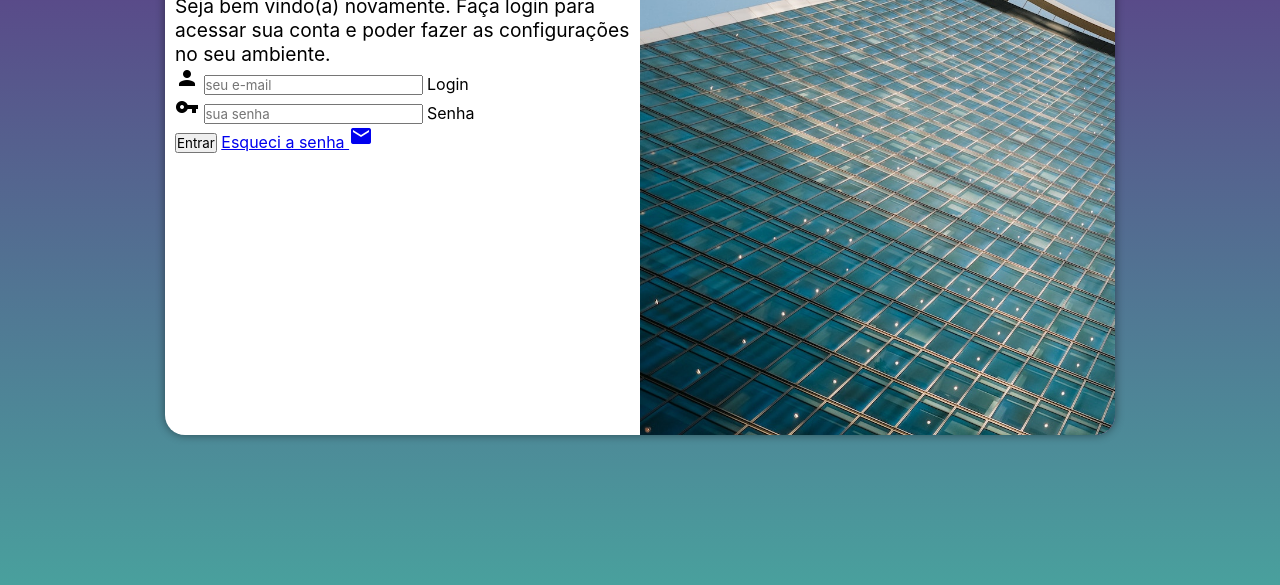
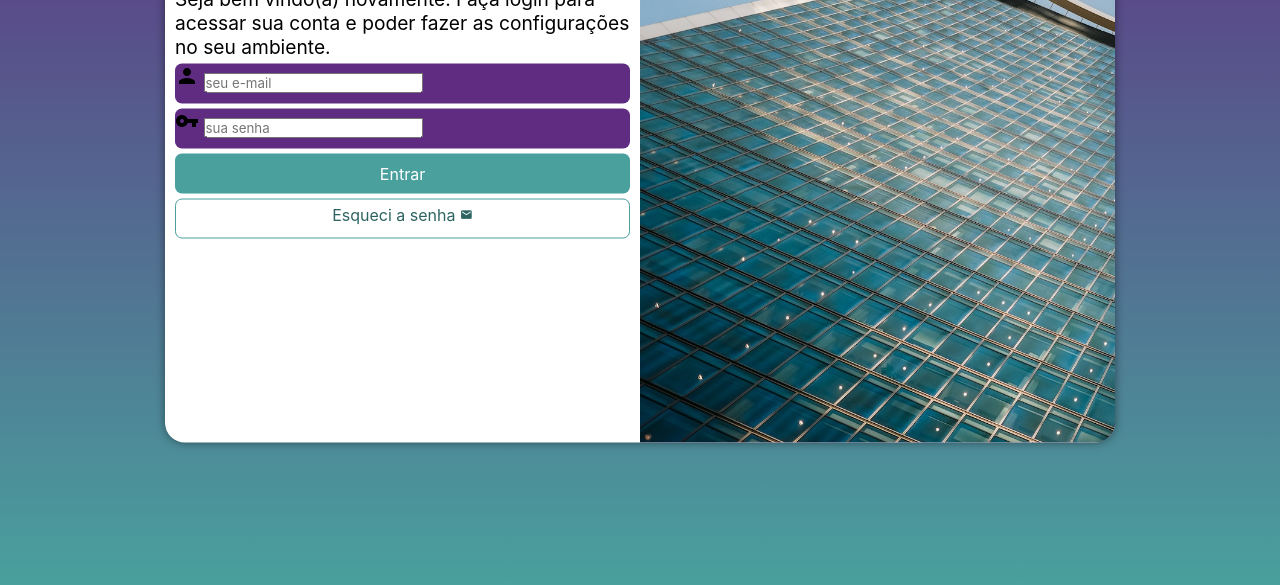
Before and after one commit to tiago-sampa/projeto-login, a plain HTML site: page index.html in a window 1280 px wide. Shown: the part 215-800 px from the top of the page. Drawn offline with Linux system fonts and the light colour scheme.

Commit message:
formatação de formularios

```diff
--- a/estilos/style.css
+++ b/estilos/style.css
@@ -34,7 +34,7 @@ section#login {
 
     background-color: white;
     width: 260px;
-    height: 500px;
+    height: 515px;
     border-radius: 20px;
     box-shadow: 0px 0px 10px rgba(0, 0, 0, 0.450);
 
@@ -63,3 +63,55 @@ div#formulario > h1 {
 div#formulario > p {
     font-size: 0.8em;
 }
+
+form > div.campo {
+    background-color: #5f2c82;
+    display: block;
+    width: 100%;
+    height: 40px;
+    border-radius: 7px;
+    margin: 5px 0px;
+}
+
+div.campo > label {
+    display: none;
+}
+
+form > input[type=submit] {
+    display: block;
+    font-size: 1em;
+    width: 100%;
+    height: 40px;
+    background-color: #49a09d;
+    color: white;
+    border: none;
+    border-radius: 7px;
+    cursor: pointer;
+}
+
+form > input[type=submit]:hover {
+    background-color: #2d6462;
+}
+
+form > a.botao {
+    display: block;
+    text-align: center;
+    font-size: 1em;
+    width: 100%;
+    height: 40px;
+    padding-top: 5px;
+    margin-top: 5px;
+    background-color: white;
+    color: #2d6462;
+    border: 1px solid #49a09d;
+    border-radius: 7px;
+    text-decoration: none;
+}
+
+form > a.botao:hover {
+    background-color: #6cd3cf;
+}
+
+form > a.botao > span {
+    font-size: 0.8em;
+}
--- a/index.html
+++ b/index.html
@@ -30,7 +30,7 @@
                         <label for="isenha">Senha</label>
                     </div>
                     <input type="submit" value="Entrar">
-                    <a href="esqueci.html">
+                    <a href="esqueci.html" class="botao">
                         Esqueci a senha <span class="material-icons">mail</span>
                     </a>
                 </form>
```
